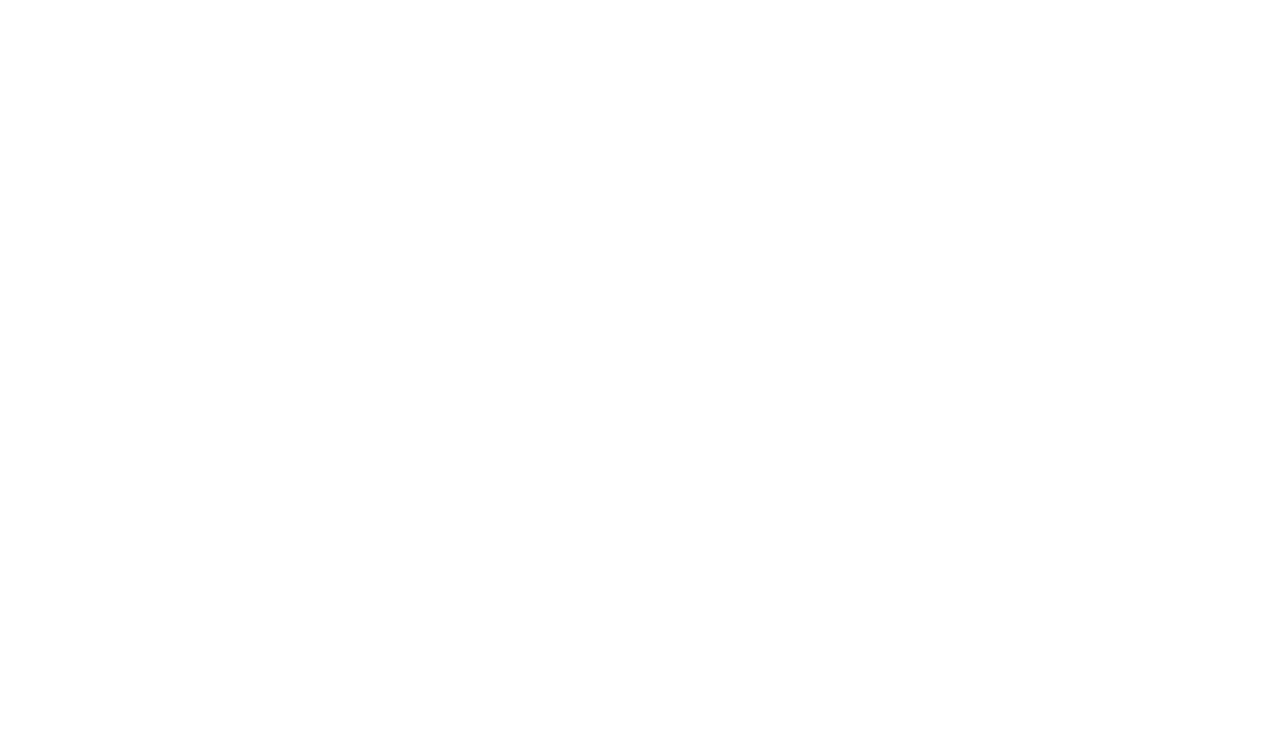
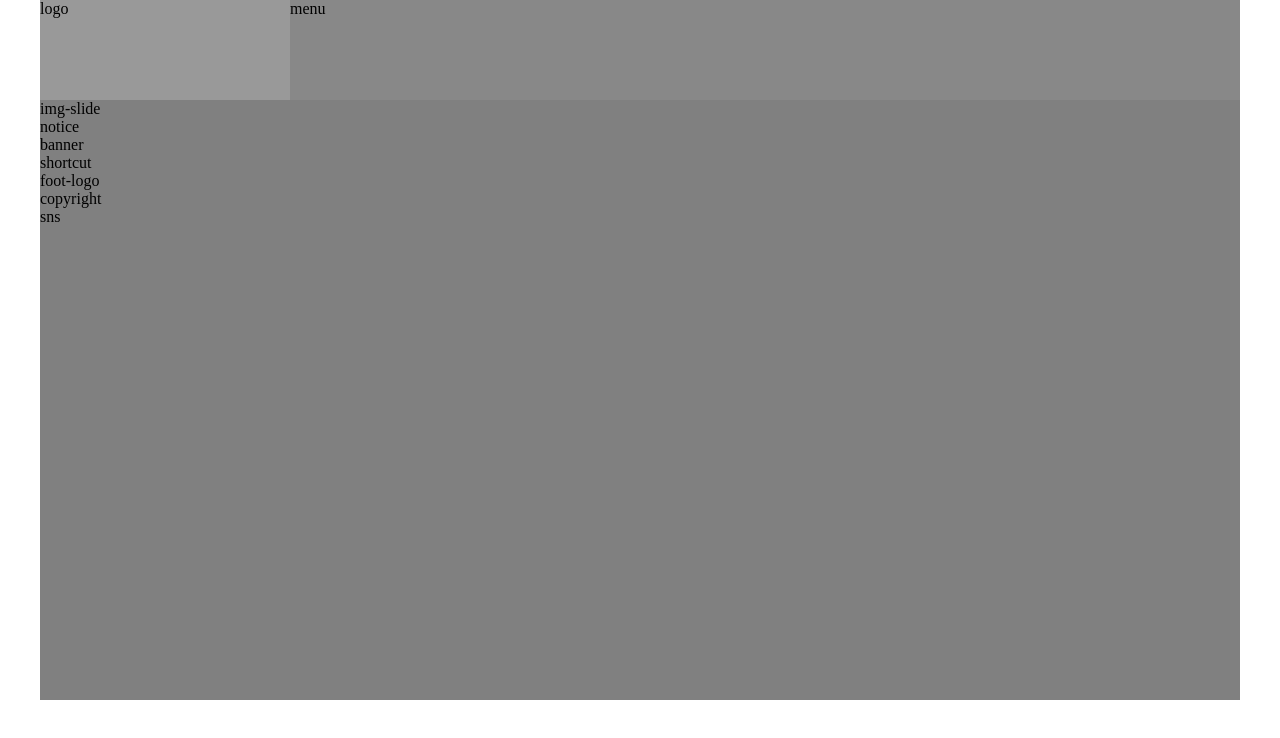
Before and after one commit to soyeonlee57/2021_05_WebDesign, a plain HTML site: page 01/index.html in a window 1280 px wide. Drawn offline with Linux system fonts and the light colour scheme.

Commit message:
가로 레이아웃 작업중

```diff
--- /dev/null
+++ b/01/css/style.css
@@ -0,0 +1,55 @@
+/*nor*/
+body,
+ul,
+li {
+    margin: 0;
+    padding: 0;
+    list-style: none;
+}
+
+a {
+    color: inherit;
+    text-decoration: none;
+}
+
+/*lib*/
+.row::after {
+    content: "";
+    display: block;
+    clear: both;
+}
+
+/*cus*/
+/*main-page 시작*/
+.main-page {
+    margin-left: auto;
+    margin-right: auto;
+    width: 1200px;
+    height: 700px;
+    background-color: grey;
+}
+
+/*main-page 끝*/
+/*header*/
+header{
+
+}
+
+header > .logo{
+    float: left;
+    width: 250px;
+    height: 100px;
+    background-color: #999;
+}
+
+header > .menu{
+    float: left;
+    width: 950px;
+    height: 100px;
+    background-color: #888;
+}
+
+header > .slide{
+    height: 300px;
+    background-color: #777;
+}
--- a/01/index.html
+++ b/01/index.html
@@ -1,9 +1,31 @@
 <!DOCTYPE html>
 <html lang="ko">
+
 <head>
     <meta charset="UTF-8">
-    <title>JUST 쇼핑몰</title>
+    <title>가로 레이아웃</title>
+    <link rel="stylesheet" href="css/style.css">
 </head>
+
 <body>
+    <section class="main-page">
+        <header class="row">
+            <div class="logo">logo</div>
+            <div class="menu">menu</div>
+        </header>
+        <div class="slide">img-slide</div>
+        <div class="contents row">
+            <div class="notice">notice</div>
+            <div class="banner">banner</div>
+            <div class="shortcut">shortcut</div>
+        </div>
+        <footer class="row">
+            <div class="foot-logo">foot-logo</div>
+            <div class="copyright">copyright</div>
+            <div class="sns">sns</div>
+        </footer>
+    </section>
+
 </body>
+
 </html>
```
